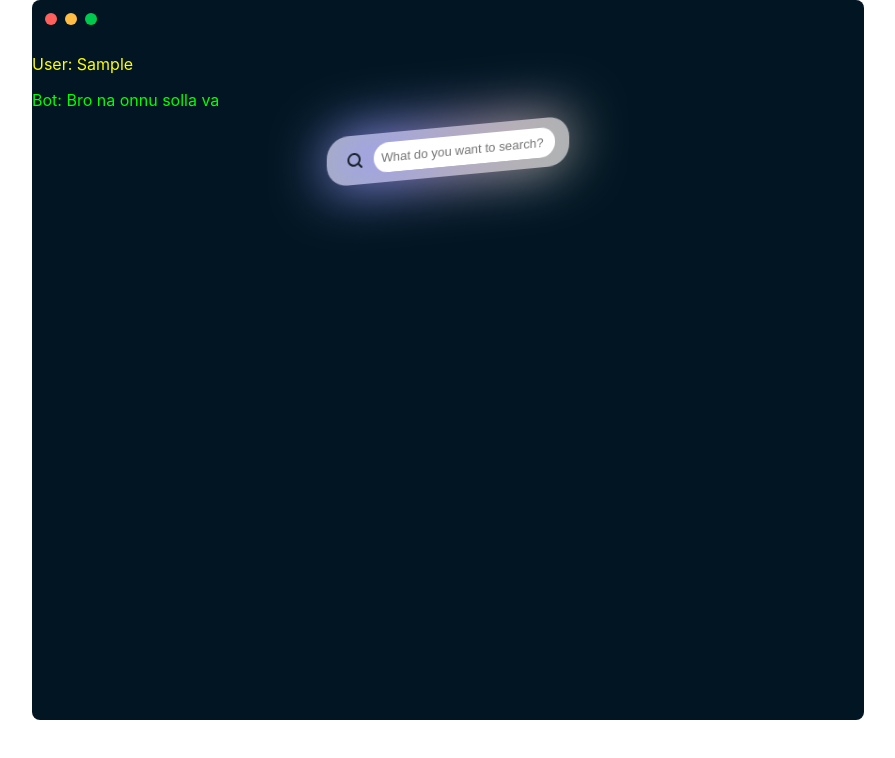
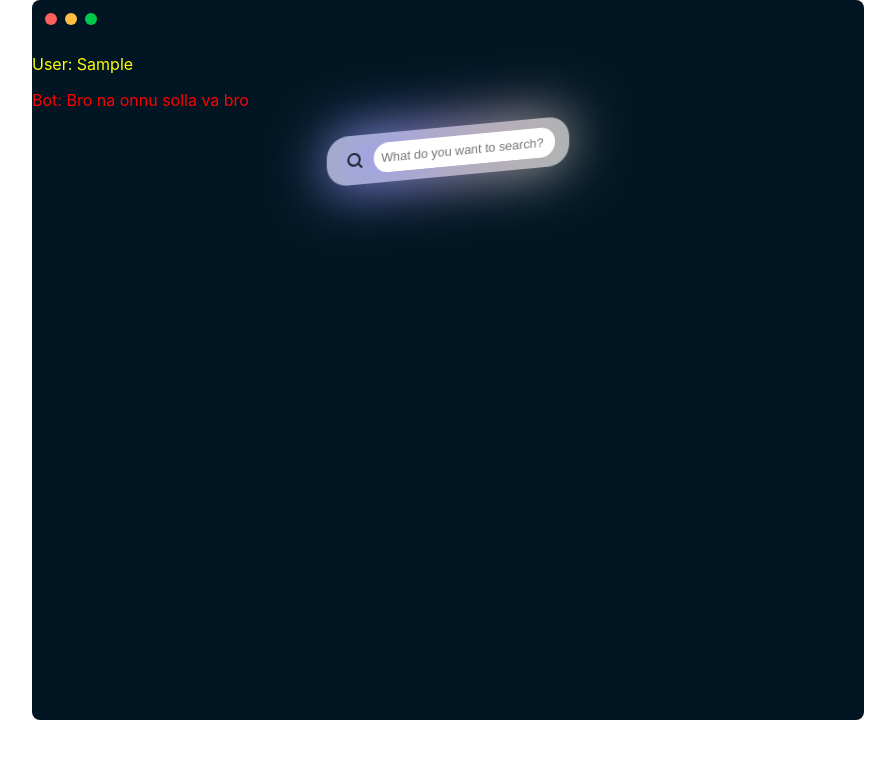
Before and after one commit to meiindium/test-deploy, a React (Create React App) app: page / in a window 1280 px wide. Both pictures are taken after typing "Sample" into the empty fields and a click on the button 546 px from the left and 72 px from the top of the page. Shown: the top 758 px of the page, without its empty margins (192-1087 px from the left). Built offline with nearby package versions, Linux system fonts and the light colour scheme.

Commit message:
added two case and return

```diff
--- a/src/App.js
+++ b/src/App.js
@@ -34,14 +34,15 @@ const App = () => {
       switch (message.toLowerCase()) {
         case 'hello':
         case 'hi':
-          return 'sollu bro';
+          return 'sollu row';
+          case 'ena bro':
+          return 'ethana type pannu bro';
         case 'how are you?':
           return 'Ena bro Soldra ne';
         case 'what is your name':
           return 'ni-hey sollu bro';
         default:
-          // return 'I am sorry, I didn\'t get you. Please provide valid input or try again.';
-      return 'Bro na onnu solla va';
+          return 'Bro na onnu solla va bro';
       }
     }
   };
@@ -69,9 +70,6 @@ const App = () => {
     transition: 'transform 400ms',
     transformStyle: 'preserve-3d',
     transform: 'rotateX(15deg) rotateY(-20deg)',
-    // perspective: '500px'
-
-
   };
 
   const shadowInputStyle = {
@@ -125,15 +123,19 @@ const App = () => {
         </div>
         <div className="card__content">
           <div>
-
             {messages.map((msg, index) => (
               <div key={index}>
-                {msg.sender === 'user' ? <p style={{color:'yellow'}}>User: {msg.text}</p> : <p style={{color:'lime'}}>Bot: {msg.text}</p>}
+                {msg.sender === 'user' ? (
+                  <p style={{ color: 'yellow' }}>User: {msg.text}</p>
+                ) : msg.text === 'Bro na onnu solla va bro' ? (
+                  <p style={{ color: 'red' }}>Bot: {msg.text}</p>
+                ) : (
+                  <p style={{ color: 'lime' }}> Bot: {msg.text}</p>
+                )}
               </div>
             ))}
           </div>
           <form onSubmit={handleSubmit}  style={{ display: 'flex', justifyContent: 'center', alignItems: 'center' }}>
-
             <div style={inputContainerStyle}>
               <div style={shadowInputStyle}></div>
               <button style={inputButtonShadowStyle}>
@@ -143,13 +145,9 @@ const App = () => {
               </button>
               <input  type="text" name="userInput" style={inputSearchStyle} placeholder="What do you want to search?" />
             </div>
-
           </form>
         </div>
-
       </div>
-
-
     </div>
   );
 };
```
Lines whose indentation alone changed are shown as unchanged.
